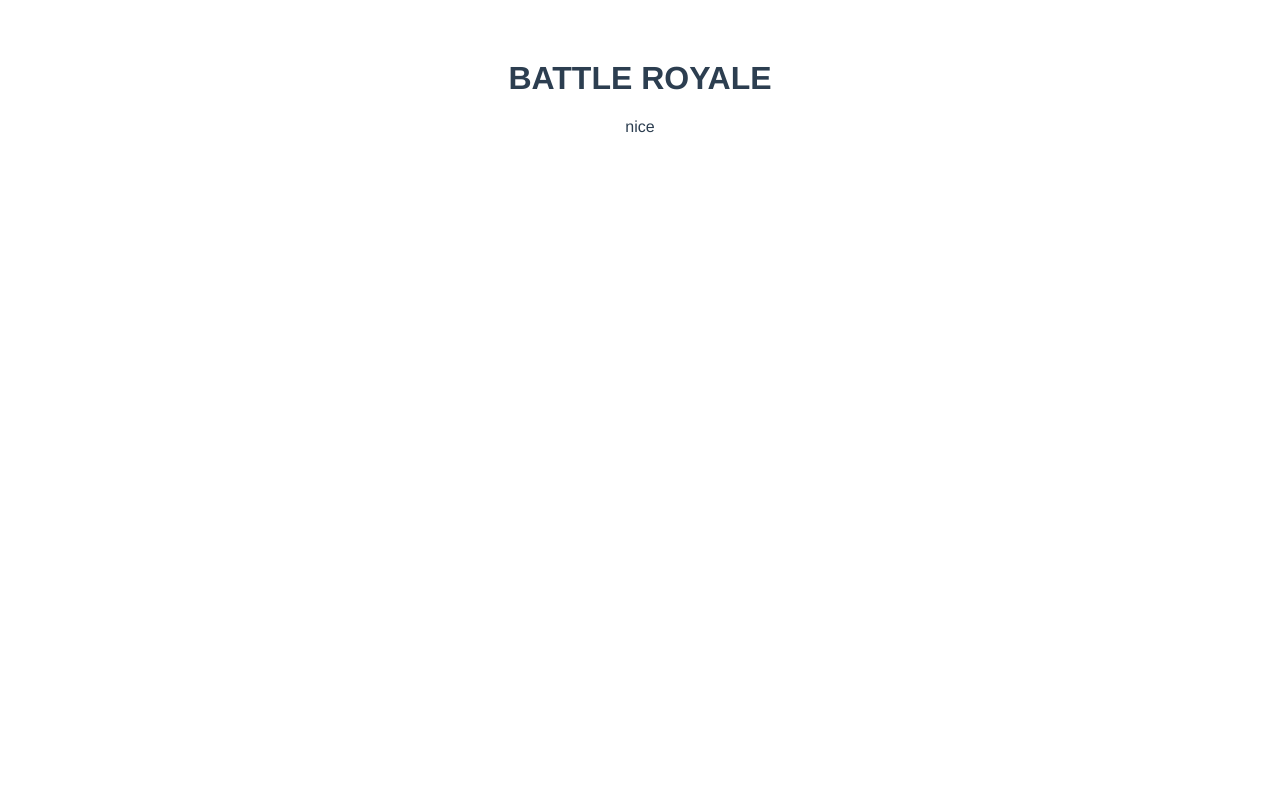
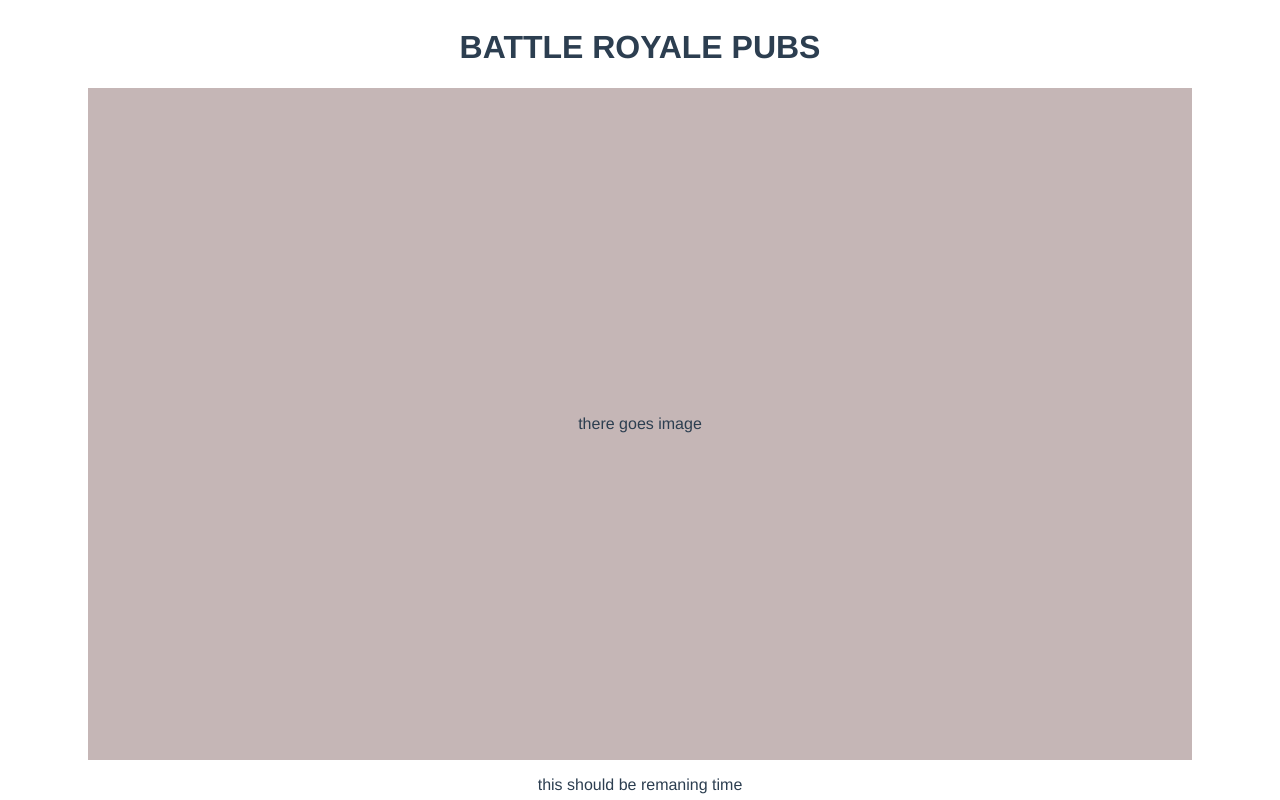
Before and after one commit to Serdar-Kaya/apexmaprotation, a Vue app in the folder apexmaprotation/: page / in a window 1280 px wide. Shown: the top 800 px of the page. Built offline with nearby package versions, Linux system fonts and the light colour scheme; no server answers.

Commit message:
hallelujah v3

```diff
--- a/apexmaprotation/index.html
+++ b/apexmaprotation/index.html
@@ -2,7 +2,6 @@
 <html lang="en">
   <head>
     <meta charset="UTF-8" />
-    <link rel="icon" href="/favicon.ico" />
     <meta name="viewport" content="width=device-width, initial-scale=1.0" />
     <title>Apex Map Rotation</title>
   </head>
--- a/apexmaprotation/src/components/Main.vue
+++ b/apexmaprotation/src/components/Main.vue
@@ -1,20 +1,54 @@
 <script setup>
 import axios from "axios";
 
-const getData = axios
+const getMapName = axios
   .get(
     "https://api.mozambiquehe.re/maprotation?version=2&auth=1VzhbvWZZXKKWP5q9mux"
   )
   .then((response) => {
     console.log(response.data.battle_royale.current.map);
   });
+
+const getMapImage = axios
+  .get(
+    "https://api.mozambiquehe.re/maprotation?version=2&auth=1VzhbvWZZXKKWP5q9mux"
+  )
+  .then((response) => {
+    console.log(response.data.battle_royale.current.asset);
+  });
+
+const getMapTime = axios
+  .get(
+    "https://api.mozambiquehe.re/maprotation?version=2&auth=1VzhbvWZZXKKWP5q9mux"
+  )
+  .then((response) => {
+    console.log(response.data.battle_royale.current.remainingTimer);
+  });
 </script>
 
 <template>
-  <p></p>
-  <div><h1>BATTLE ROYALE</h1></div>
-  <p>nice</p>
-  <div></div>
+  <div id="main">
+    <div>
+      <h1>BATTLE ROYALE PUBS</h1>
+      <div class="image">there goes image</div>
+      <p>this should be remaning time</p>
+    </div>
+    <div>
+      <h1>BATTLE ROYALE RANKED</h1>
+      <div class="image">there goes image</div>
+      <p>this should be remaning time</p>
+    </div>
+    <div>
+      <h1>ARENAS PUBS</h1>
+      <div class="image">there goes image</div>
+      <p>this should be remaning time</p>
+    </div>
+    <div>
+      <h1>ARENAS RANKED</h1>
+      <div class="image">there goes image</div>
+      <p>this should be remaning time</p>
+    </div>
+  </div>
 </template>
 
 <style>
@@ -22,8 +56,24 @@ const getData = axios
   font-family: Avenir, Helvetica, Arial, sans-serif;
   -webkit-font-smoothing: antialiased;
   -moz-osx-font-smoothing: grayscale;
+  color: #2c3e50;
+}
+
+#main {
+  display: flex;
+  align-items: center;
+  margin: 0;
+  border: black;
   text-align: center;
-  color: #2c3e50;
-  margin-top: 60px;
+  flex-direction: column;
+}
+
+.image {
+  display: flex;
+  height: 42rem;
+  width: 69rem;
+  background-color: rgb(197, 182, 182);
+  justify-content: center;
+  align-items: center;
 }
 </style>
```
